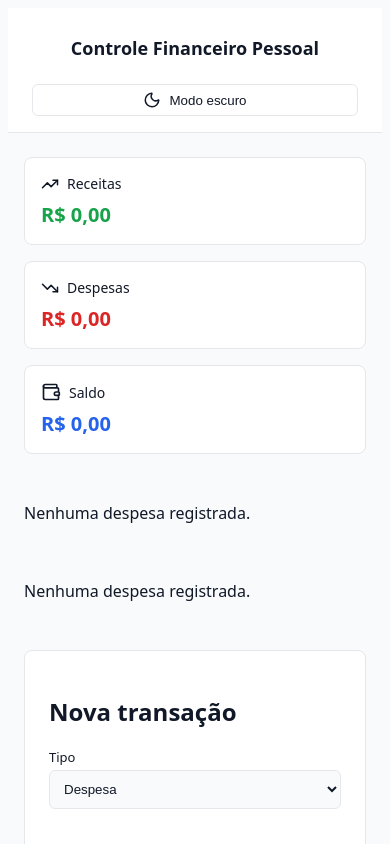
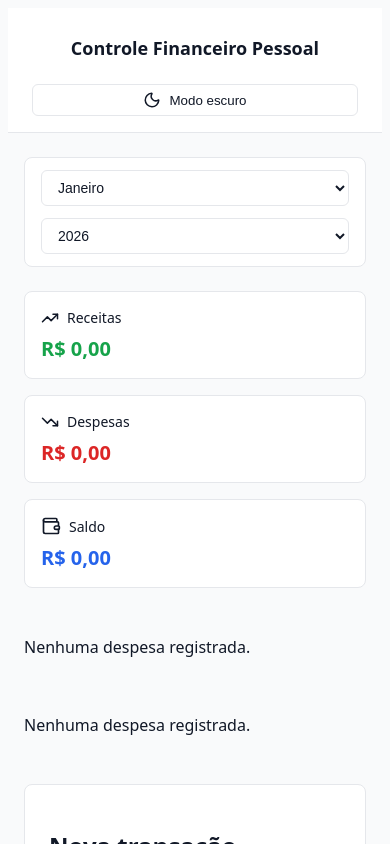
Before and after one commit to FerVini/personal-finance-app, a React (Vite) app: page / in a window 390 px wide. Shown: the top 844 px of the page. Built offline with nearby package versions, Linux system fonts and the light colour scheme; the HTML template or start-up script is replaced by a standard one.

Commit message:
feat: implement month/year period filter for transactions

```diff
--- a/src/App.jsx
+++ b/src/App.jsx
@@ -4,19 +4,21 @@ import Header from './components/Header/Header.jsx'
 import Summary from './components/Summary/Summary.jsx'
 import Filters from './components/Filters/Filters.jsx';
 import Toast from './components/Toast/Toast.jsx';
-import Dashboard from './Dashboard/Dashboard.jsx';
+import Dashboard from './components/Dashboard/Dashboard.jsx';
 import TransactionForm from './components/TransactionForm/TransactionForm.jsx';
 import TransactionList from './components/TransactionList/TransactionList.jsx';
+import PeriodFilter from './components/PeriodFilter/PeriodFilter.jsx'
 
 import { useTransactions } from './hooks/useTransactions.js';
 import { useFilters } from './hooks/useFilters.js';
 import { useTheme } from './hooks/useTheme.js';
 import { useSummary } from './hooks/useSummary.js'
 import { useCategories } from './hooks/useCategories.js';
+import { usePeriodFilter } from './hooks/usePeriodFilter.js';
+import { useToast } from './hooks/useToast.js';
+import { useScroll } from './hooks/useScroll.js';
 
 import './App.css'
-import { useToast } from './hooks/useToast.js';
-import { useScroll } from './hooks/useScroll.js';
 
 function App() {
   const [editingTransaction, setEditingTransaction] = useState(null);
@@ -31,10 +33,18 @@ function App() {
   } = useTransactions();
 
   const {
+    month,
+    year,
+    setMonth,
+    setYear,
+    filteredByPeriod
+  } = usePeriodFilter(transactions)
+
+  const {
     filters,
     setFilters,
     filteredTransactions
-  } = useFilters(transactions)
+  } = useFilters(filteredByPeriod)
 
   const {
     theme,
@@ -45,7 +55,7 @@ function App() {
     income,
     expense,
     balance
-  } = useSummary(transactions);
+  } = useSummary(filteredByPeriod);
 
   const {
     toast,
@@ -62,6 +72,8 @@ function App() {
     categories,
     addCategory
   } = useCategories();
+
+
 
   function handleAddTransaction(data) {
     addTransaction(data)
@@ -87,19 +99,28 @@ function App() {
 
   return (
     <>
+
+
       <Header
         onToggleTheme={toggleTheme}
         theme={theme}
       />
 
       <main className="container">
+        <PeriodFilter
+          month={month}
+          year={year}
+          onMonthChange={setMonth}
+          onYearChange={setYear}
+        />
+
         <Summary
           income={income}
           expense={expense}
           balance={balance}
         />
 
-        <Dashboard transactions={transactions}/>
+        <Dashboard transactions={transactions} />
 
         <TransactionForm
           categories={categories}
@@ -119,6 +140,7 @@ function App() {
           onChange={setFilters}
           categories={categories}
         />
+
 
         <TransactionList
           transactions={filteredTransactions}
--- a/src/Dashboard/Dashboard.jsx
+++ b/src/components/Dashboard/Dashboard.jsx
@@ -1,4 +1,4 @@
-import { useDashboardData } from "../hooks/useDashboardData.js";
+import { useDashboardData } from "../../hooks/useDashboardData.js";
 import ExpensesByCategoryChart from "./ExpensesByCategoryChart.jsx";
 import MonthlyExpensesChart from "./MonthlyEvolutionChart.jsx";
 import './Dashboard.css';
--- /dev/null
+++ b/src/components/PeriodFilter/PeriodFilter.css
@@ -0,0 +1,39 @@
+.period-filter {
+  display: flex;
+  align-items: center;
+  justify-content: center;
+  gap: 12px;
+
+  margin-bottom: 24px;
+  padding: 12px 16px;
+
+  background-color: var(--card-bg);
+  border: 1px solid var(--border-color);
+  border-radius: 8px;
+}
+
+.period-filter select {
+  min-width: 140px;
+  padding: 8px 12px;
+
+  background-color: var(--input-bg);
+  color: var(--text-color);
+
+  border: 1px solid var(--border-color);
+  border-radius: 6px;
+
+  font-size: 14px;
+  cursor: pointer;
+}
+
+/* Mobile */
+@media (max-width: 600px) {
+  .period-filter {
+    flex-direction: column;
+    align-items: stretch;
+  }
+
+  .period-filter select {
+    width: 100%;
+  }
+}
--- /dev/null
+++ b/src/components/PeriodFilter/PeriodFilter.jsx
@@ -0,0 +1,31 @@
+import './PeriodFilter.css';
+
+const MONTHS = [
+    'Janeiro', 'Fevereiro', 'Março', 'Abril',
+    'Maio', 'Junho', 'Julho', 'Agosto',
+    'Setembro', 'Outubro', 'Novembro', 'Dezembro'
+]
+
+export default function PeriodFilter({month, year, onMonthChange, onYearChange}) {
+    const years = Array.from({length: 6}, (_, i) => new Date().getFullYear() - i);
+
+    return (
+        <section className='period-filter'>
+            <select value={month} onChange={e => onMonthChange(Number(e.target.value))}>
+                {MONTHS.map((label, index) => (
+                    <option key={index} value={index}>
+                        {label}
+                    </option>
+                ))}
+            </select>
+
+            <select value={year} onChange={e => onYearChange(Number(e.target.value))}>
+                {years.map(year => (
+                    <option key={year} value={year}>
+                        {year}
+                    </option>
+                ))}
+            </select>
+        </section>
+    )
+}
--- /dev/null
+++ b/src/hooks/usePeriodFilter.js
@@ -0,0 +1,27 @@
+import { useMemo, useState } from "react";
+
+export function usePeriodFilter(transactions) {
+    const now = new Date();
+
+    const [month, setMonth] = useState(now.getMonth());
+    const [year, setYear] = useState(now.getFullYear());
+
+    const filteredByPeriod = useMemo(() => {
+        return transactions.filter(transaction => {
+            const date = new Date(transaction.date);
+
+            return (
+                date.getMonth() === month &&
+                date.getFullYear() === year
+            );
+        });
+    }, [transactions, month, year]);
+
+    return {
+        month,
+        year,
+        setMonth,
+        setYear,
+        filteredByPeriod
+    }
+}
```
Also changed, not shown: src/components/Dashboard/Dashboard.css (renamed from src/Dashboard/Dashboard.css), src/components/Dashboard/ExpensesByCategoryChart.jsx (renamed from src/Dashboard/ExpensesByCategoryChart.jsx), src/components/Dashboard/MonthlyEvolutionChart.jsx (renamed from src/Dashboard/MonthlyEvolutionChart.jsx).
